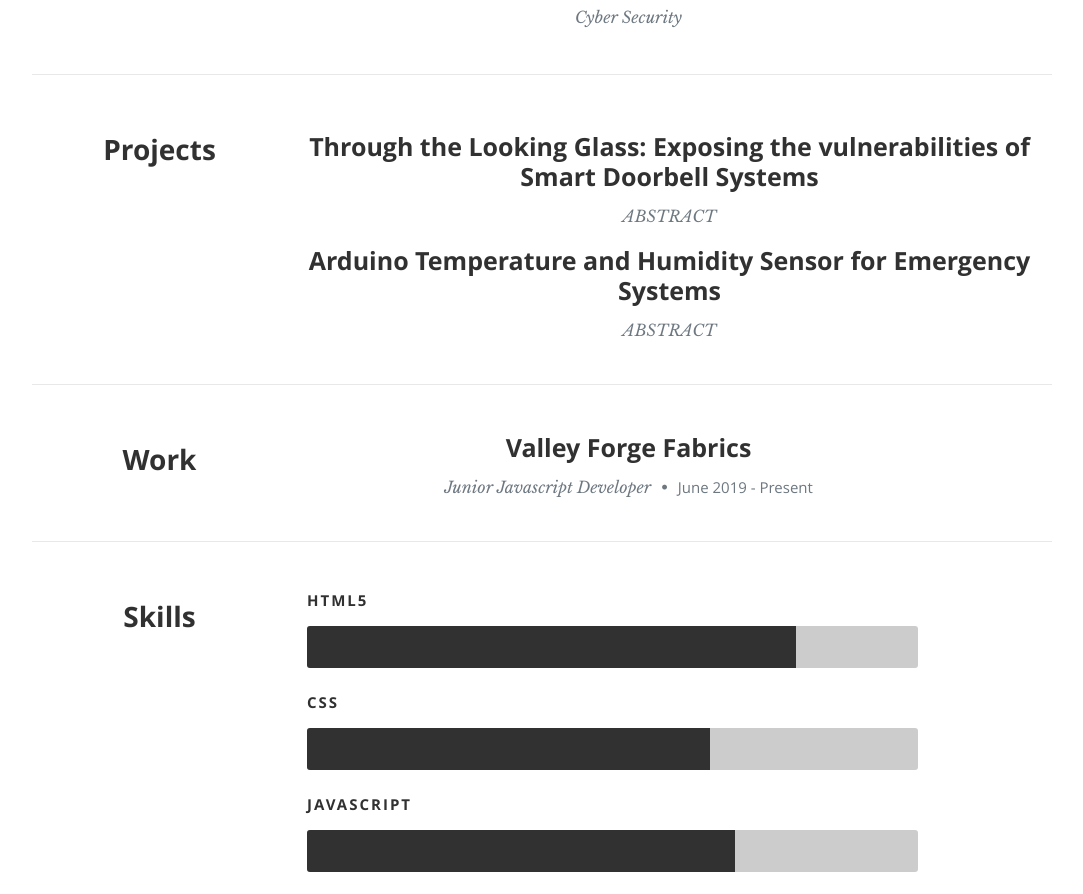
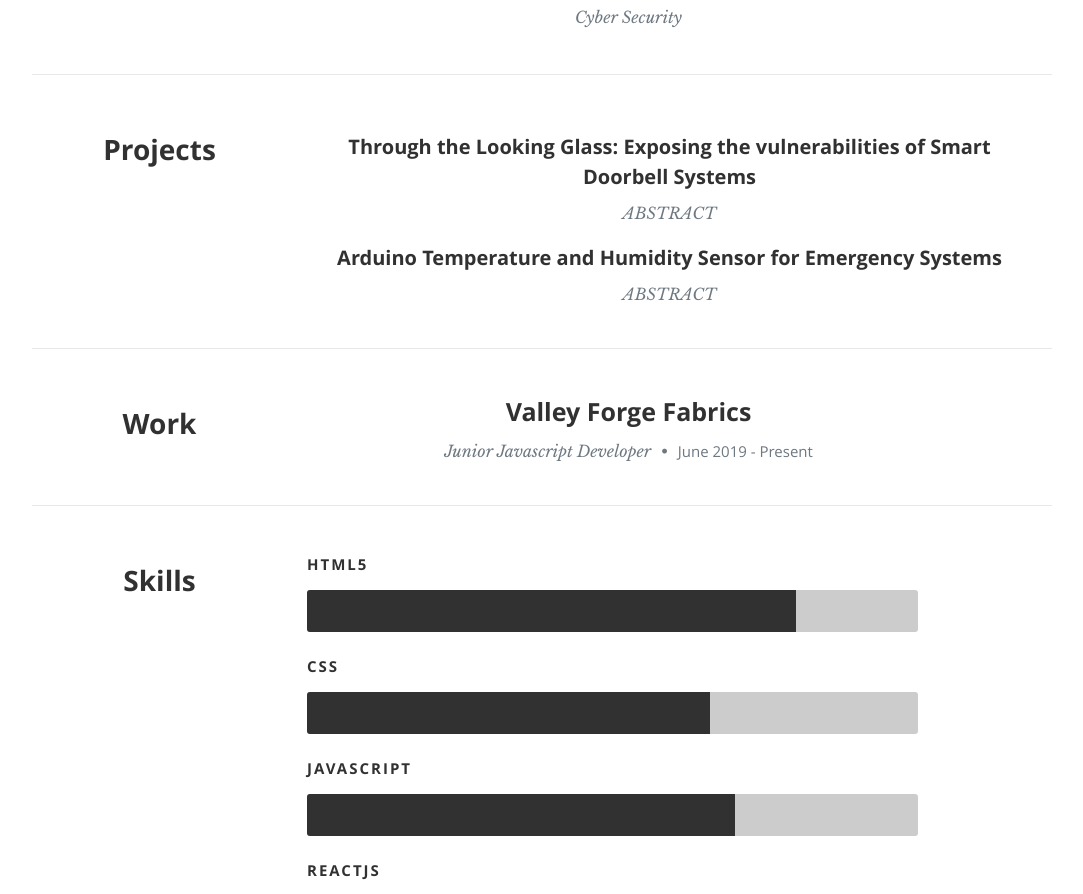
Before and after one commit to ClaudLucia/claudlucia.github.io, a React (Create React App) app: page / in a window 1280 px wide. Shown: the part 1446-2340 px from the top of the page, without its empty margins (98-1181 px from the left). Built offline with nearby package versions, Linux system fonts and the light colour scheme.

Commit message:
update font size

```diff
--- a/src/component/Resume.js
+++ b/src/component/Resume.js
@@ -52,7 +52,7 @@ class Resume extends Component {
             return(
                 <div className="row item">
                     <div className="twelve columns">
-                        <h3>{item.name}</h3>
+                        <h4>{item.name}</h4>
                         <p className="info">
                         {item.description}
                         </p>
```
